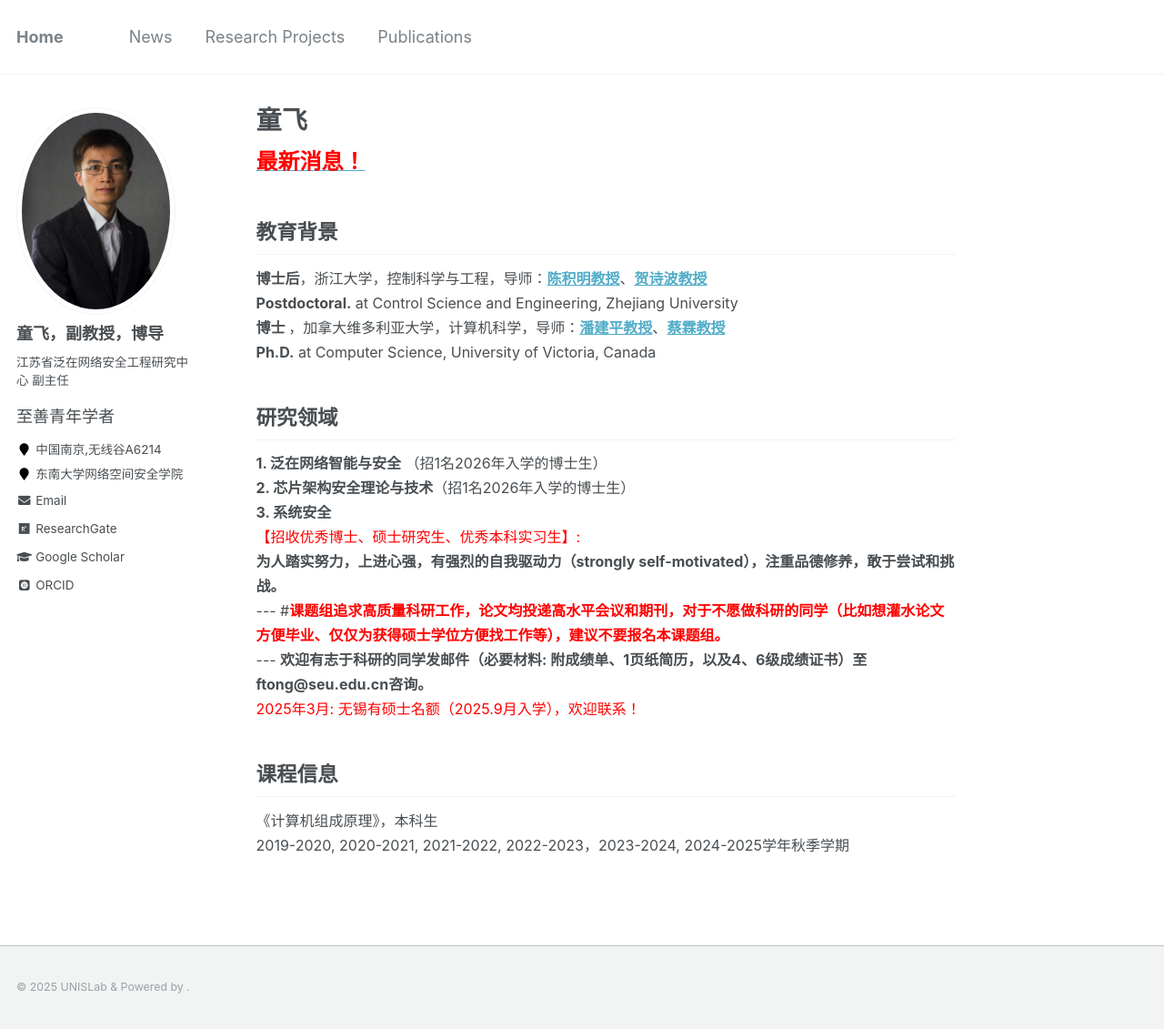
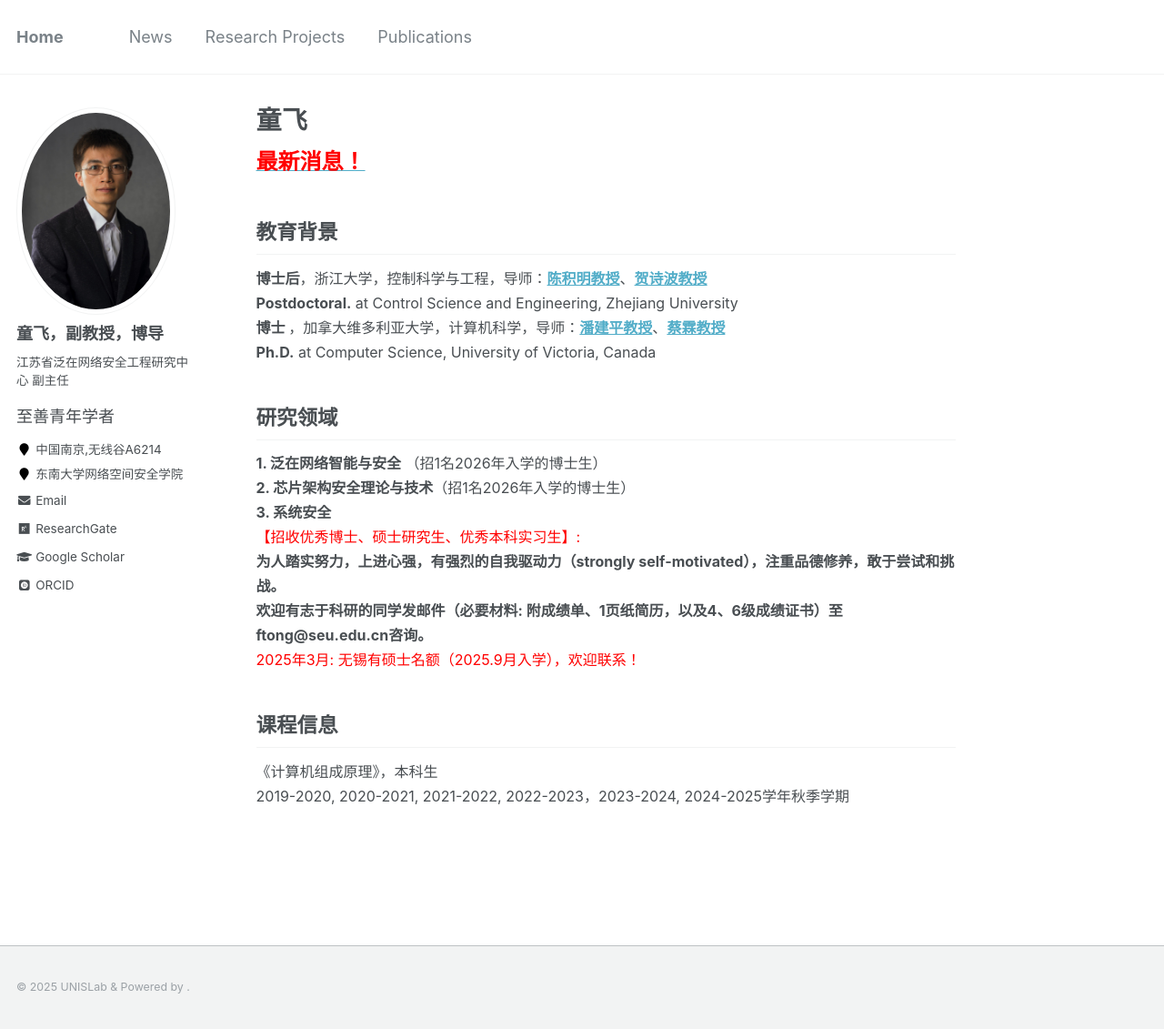
Before and after one commit to fei-tong/fei-tong.github.io, a Jekyll site: the page built from _pages/about.md, in a window 1280 px wide and 1131 px high. Shown: the whole window at 91% size. Built offline with Jekyll 4.4.1, drawn with Linux system fonts in a browser that asks for light colours; some web fonts are replaced.

Commit message:
Update about.md

```diff
--- a/_pages/about.md
+++ b/_pages/about.md
@@ -26,9 +26,6 @@ redirect_from:
 <b>3.  系统安全</b><br>
 <font color="red">【招收优秀博士、硕士研究生、优秀本科实习生】:</font><br>
 <b>为人踏实努力，上进心强，有强烈的自我驱动力（strongly self-motivated），注重品德修养，敢于尝试和挑战。</b><br>
-  ---
-#<font color="red"><b>课题组追求高质量科研工作，论文均投递高水平会议和期刊，对于不愿做科研的同学（比如想灌水论文方便毕业、仅仅为获得硕士学位方便找工作等），建议不要报名本课题组。</b></font><br>
-  ---
 <b>欢迎有志于科研的同学发邮件（必要材料: 附成绩单、1页纸简历，以及4、6级成绩证书）至 ftong@seu.edu.cn咨询。</b><br>
 <font color="red">2025年3月: 无锡有硕士名额（2025.9月入学），欢迎联系！</font>
 </font>
```
